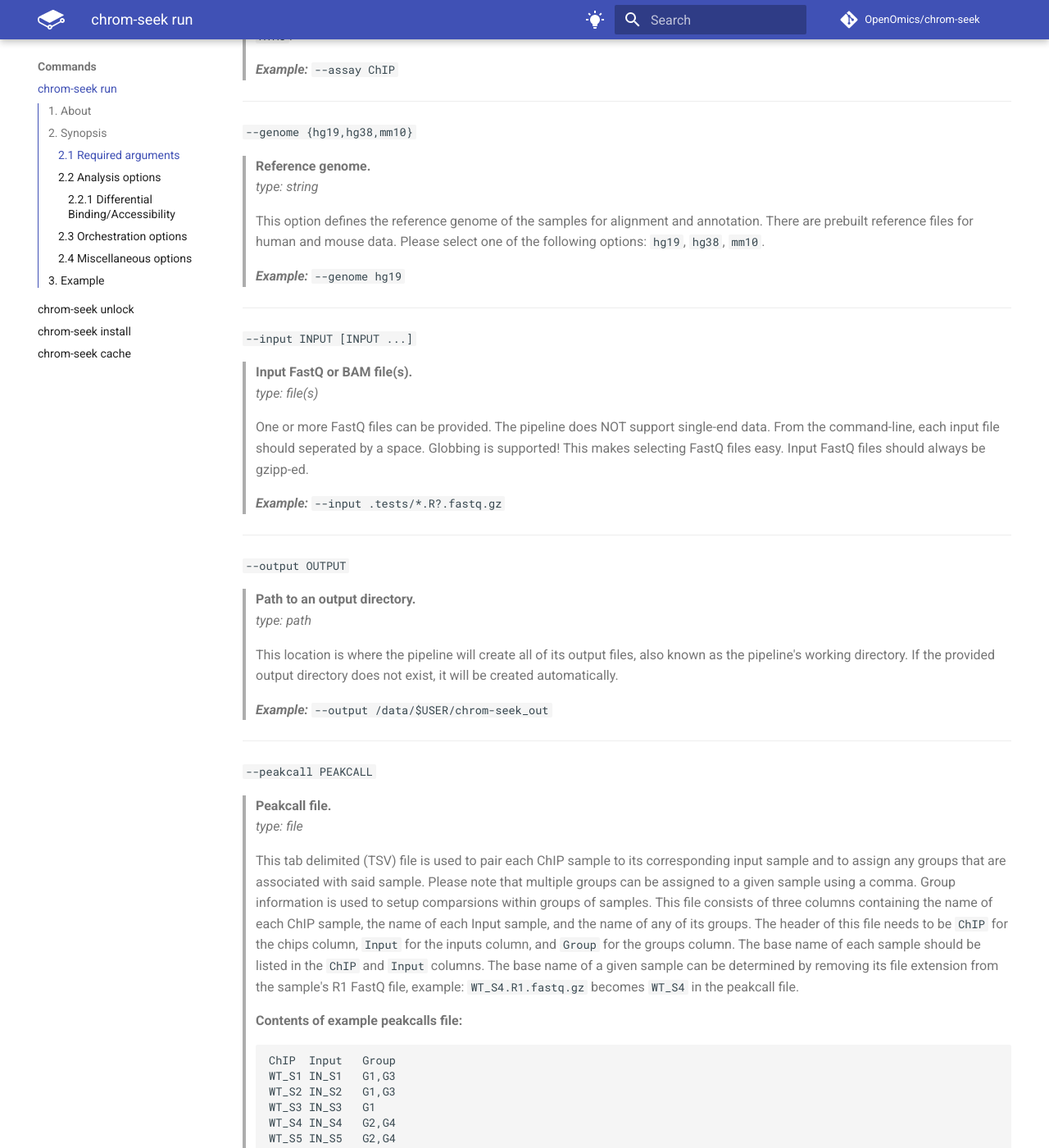
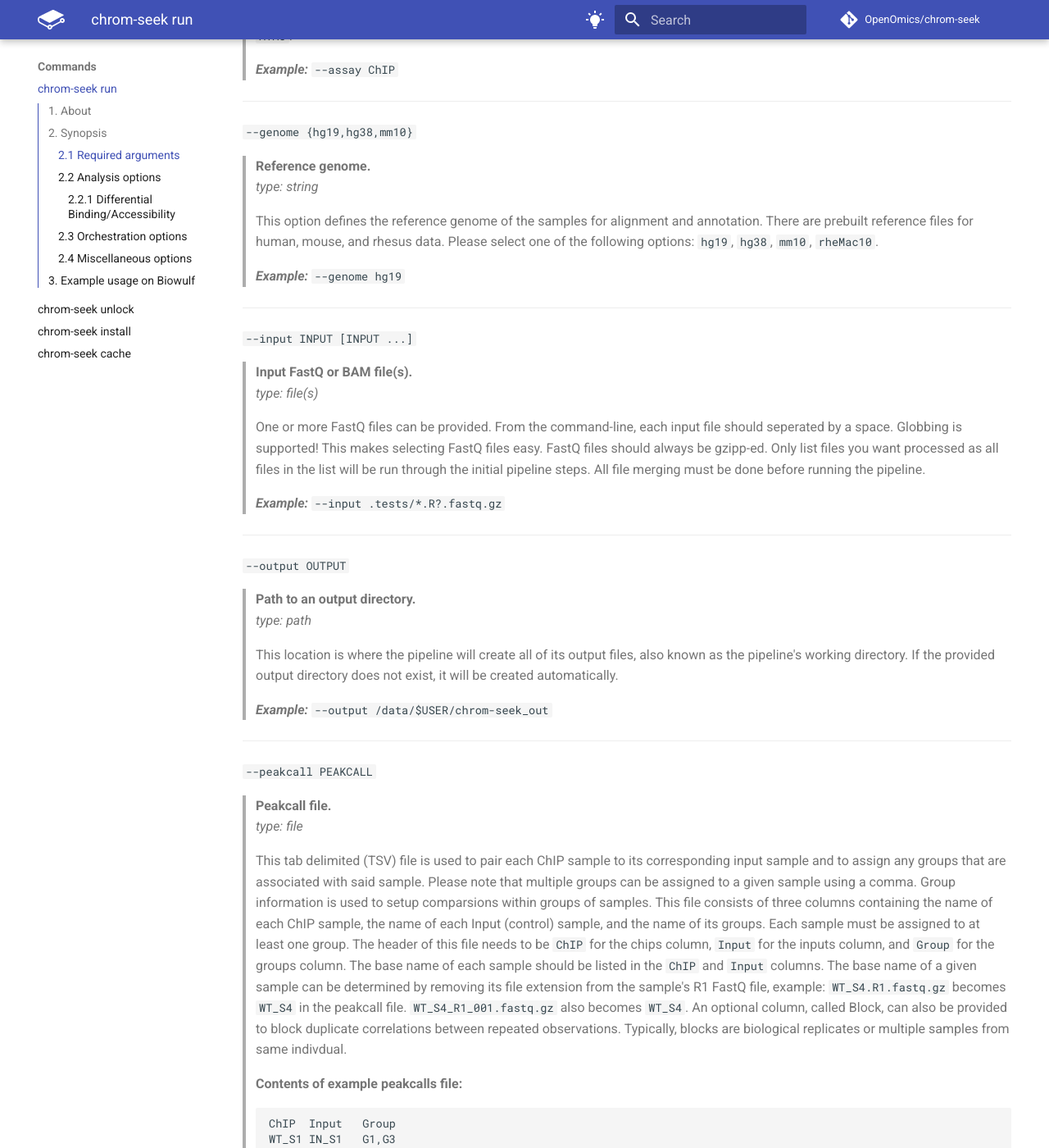
Before and after one commit to OpenOmics/chrom-seek, an MkDocs documentation site: the page built from docs/usage/run.md, in a window 1280 px wide and 1400 px high, scrolled down 1287 px. Shown: the whole window at 82% size. Built offline with MkDocs 1.6.1 and Material for MkDocs 9.7.7, drawn with Linux system fonts in a browser that asks for light colours; comment, search, counter and statistics services are not loaded; the version menu is left out; some of the changed text lies outside the part shown.

Commit message:
Update run.md

````diff
--- a/docs/usage/run.md
+++ b/docs/usage/run.md
@@ -45,7 +45,7 @@
 > **Reference genome.**
 > *type: string*
 >
-> This option defines the reference genome of the samples for alignment and annotation. There are prebuilt reference files for human and mouse data. Please select one of the following options: `hg19`, `hg38`, `mm10`.
+> This option defines the reference genome of the samples for alignment and annotation. There are prebuilt reference files for human, mouse, and rhesus data. Please select one of the following options: `hg19`, `hg38`, `mm10`, `rheMac10`.
 >
 > ***Example:*** `--genome hg19`
 
@@ -54,7 +54,7 @@
 > **Input FastQ or BAM file(s).**
 > *type: file(s)*
 >
-> One or more FastQ files can be provided. The pipeline does NOT support single-end data. From the command-line, each input file should seperated by a space. Globbing is supported! This makes selecting FastQ files easy. Input FastQ files should always be gzipp-ed.
+> One or more FastQ files can be provided. From the command-line, each input file should seperated by a space. Globbing is supported! This makes selecting FastQ files easy. FastQ files should always be gzipp-ed. Only list files you want processed as all files in the list will be run through the initial pipeline steps. All file merging must be done before running the pipeline.
 >
 > ***Example:*** `--input .tests/*.R?.fastq.gz`
 
@@ -72,7 +72,7 @@
 > **Peakcall file.**
 > *type: file*
 >
-> This tab delimited (TSV) file is used to pair each ChIP sample to its corresponding input sample and to assign any groups that are associated with said sample. Please note that multiple groups can be assigned to a given sample using a comma. Group information is used to setup comparsions within groups of samples. This file consists of three columns containing the name of each ChIP sample, the name of each Input sample, and the name of any of its groups. The header of this file needs to be `ChIP` for the chips column, `Input` for the inputs column, and `Group` for the groups column. The base name of each sample should be listed in the `ChIP` and `Input` columns. The base name of a given sample can be determined by removing its file extension from the sample's R1 FastQ file, example: `WT_S4.R1.fastq.gz` becomes `WT_S4` in the peakcall file.
+> This tab delimited (TSV) file is used to pair each ChIP sample to its corresponding input sample and to assign any groups that are associated with said sample. Please note that multiple groups can be assigned to a given sample using a comma. Group information is used to setup comparsions within groups of samples. This file consists of three columns containing the name of each ChIP sample, the name of each Input (control) sample, and the name of its groups. Each sample must be assigned to at least one group. The header of this file needs to be `ChIP` for the chips column, `Input` for the inputs column, and `Group` for the groups column. The base name of each sample should be listed in the `ChIP` and `Input` columns. The base name of a given sample can be determined by removing its file extension from the sample's R1 FastQ file, example: `WT_S4.R1.fastq.gz` becomes `WT_S4` in the peakcall file. `WT_S4_R1_001.fastq.gz` also becomes `WT_S4`. An optional column, called Block, can also be provided to block duplicate correlations between repeated observations. Typically, blocks are biological replicates or multiple samples from same indivdual.
 >
 > **Contents of example peakcalls file:**
 > ```
@@ -206,11 +206,11 @@
 >
 > ***Example:*** `--help`
 
-## 3. Example
+## 3. Example usage on Biowulf
 ```bash
 # Step 1.) Grab an interactive node,
 # do not run on head node!
-srun -N 1 -n 1 --time=1:00:00 --mem=8gb  --cpus-per-task=2 --pty bash
+sinteractive -n 1 --time=1:00:00 --mem=8gb  --cpus-per-task=2 --pty bash
 module purge
 module load singularity snakemake
 
````
Also changed, not shown: other parts of docs/usage/run.md (+2 -0 lines).
